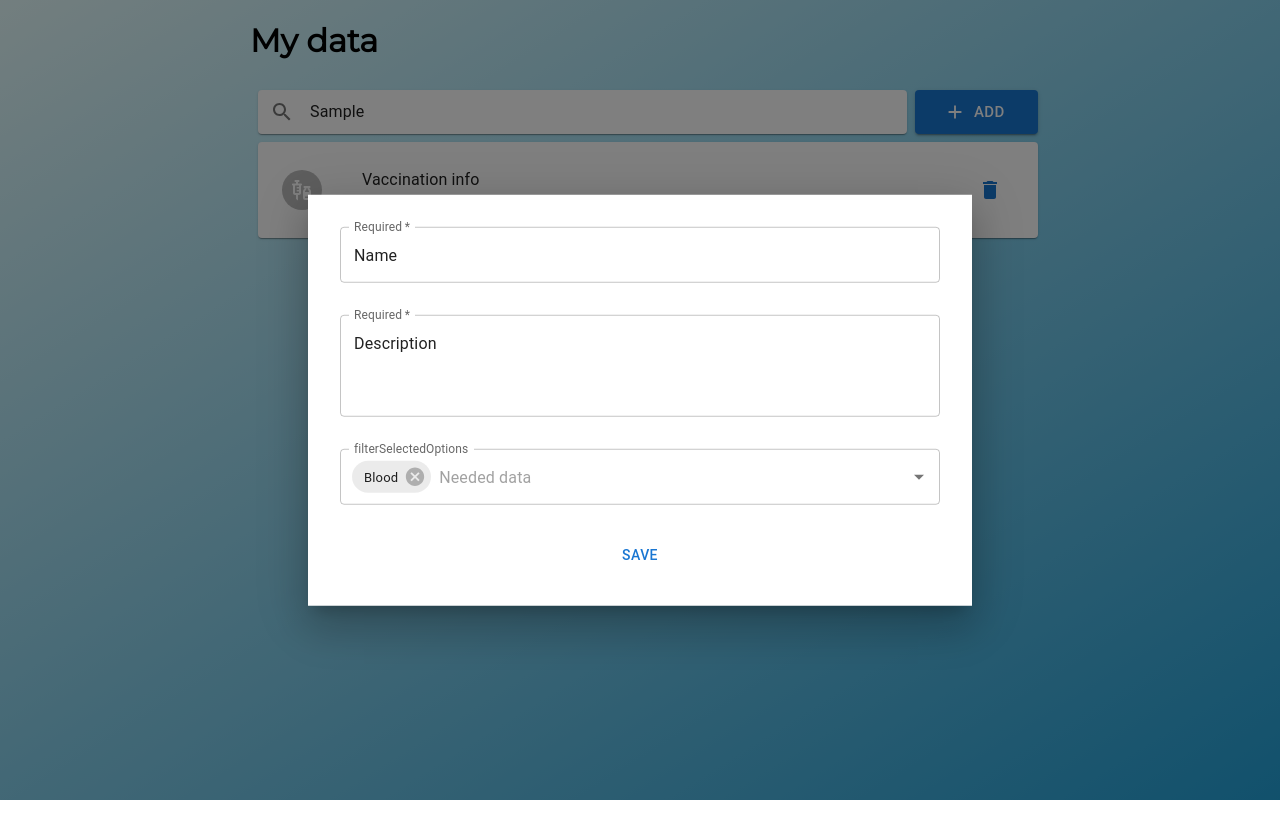
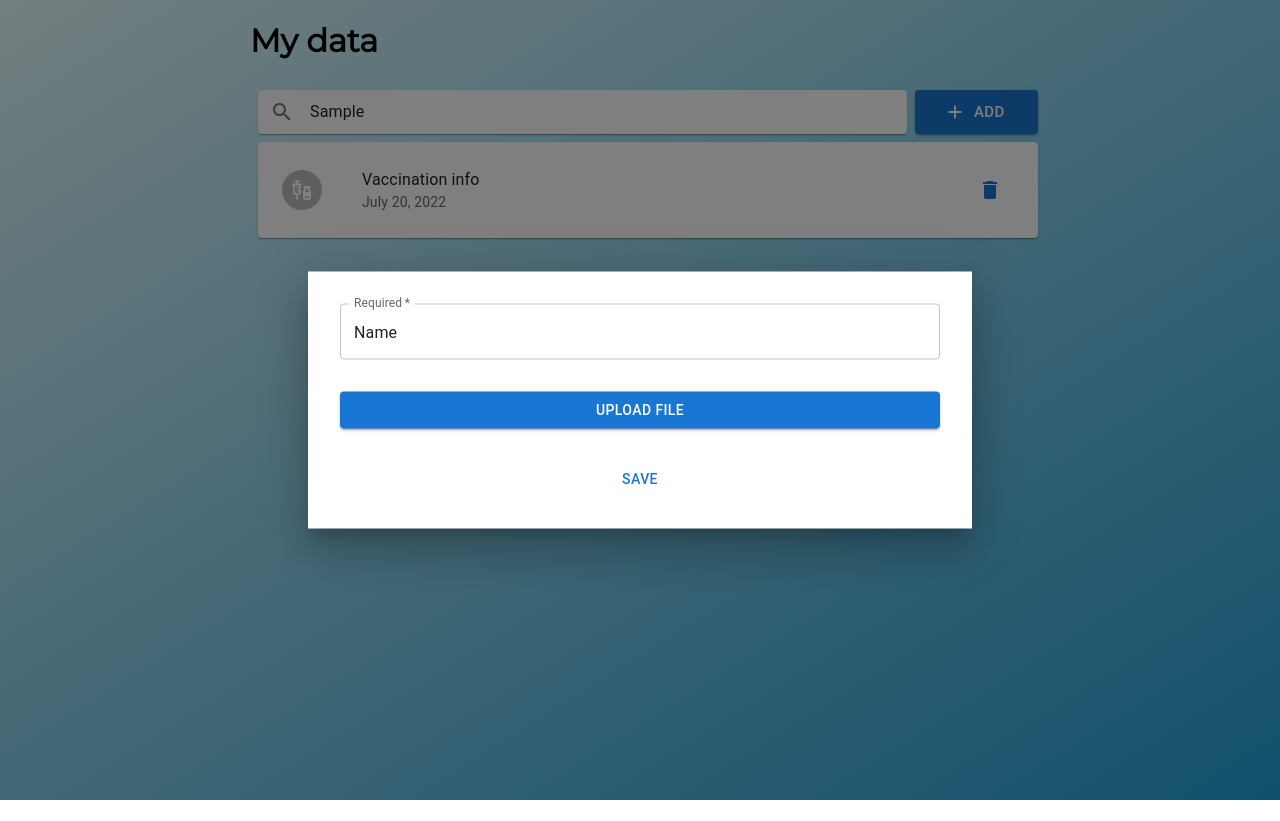
Before and after one commit to k806house/datadon, a React (Create React App) app: page /share-data in a window 1280 px wide. Both pictures are taken after typing "Sample" into the empty fields and a click on the button "ADD". Built offline with nearby package versions, Linux system fonts and the light colour scheme.

Commit message:
modal window

```diff
--- a/package.json
+++ b/package.json
@@ -10,6 +10,7 @@
     "@testing-library/jest-dom": "^5.16.5",
     "@testing-library/react": "^13.4.0",
     "@testing-library/user-event": "^13.5.0",
+    "antd": "^4.23.1",
     "react": "^18.2.0",
     "react-dom": "^18.2.0",
     "react-router-dom": "^6.3.0",
@@ -22,8 +23,8 @@
     "build": "react-scripts build",
     "test": "react-scripts test",
     "eject": "react-scripts eject",
-    "s3-deploy":"aws s3 sync build s3://datadon",
-    "deploy":"react-scripts build && npm run s3-deploy"
+    "s3-deploy": "aws s3 sync build s3://datadon",
+    "deploy": "react-scripts build && npm run s3-deploy"
   },
   "eslintConfig": {
     "extends": [
--- a/src/Components/ShareData/ShareData.jsx
+++ b/src/Components/ShareData/ShareData.jsx
@@ -110,30 +110,16 @@ export function ShareData() {
               label="Required"
               defaultValue="Name"
             />
-            <TextField
-              id="outlined-multiline"
-              label="Required"
-              multiline
-              required
-              rows="3"
-              defaultValue="Description"
-            />
-            <Autocomplete
-              multiple
-              required
-              id="tags-outlined"
-              options={explores}
-              getOptionLabel={(option) => option.title}
-              defaultValue={[explores[0]]}
-              filterSelectedOptions
-              renderInput={(params) => (
-                <TextField
-                  {...params}
-                  label="filterSelectedOptions"
-                  placeholder="Needed data"
-                />
-              )}
-            />
+            <Button
+              variant="contained"
+              component="label"
+            >
+              Upload File
+              <input
+                type="file"
+                hidden
+              />
+            </Button>
             <Button>Save</Button>
           </Stack>
         </Box>
```
Also changed, not shown: 1 other file (tests, documents, lock files or other folders).
